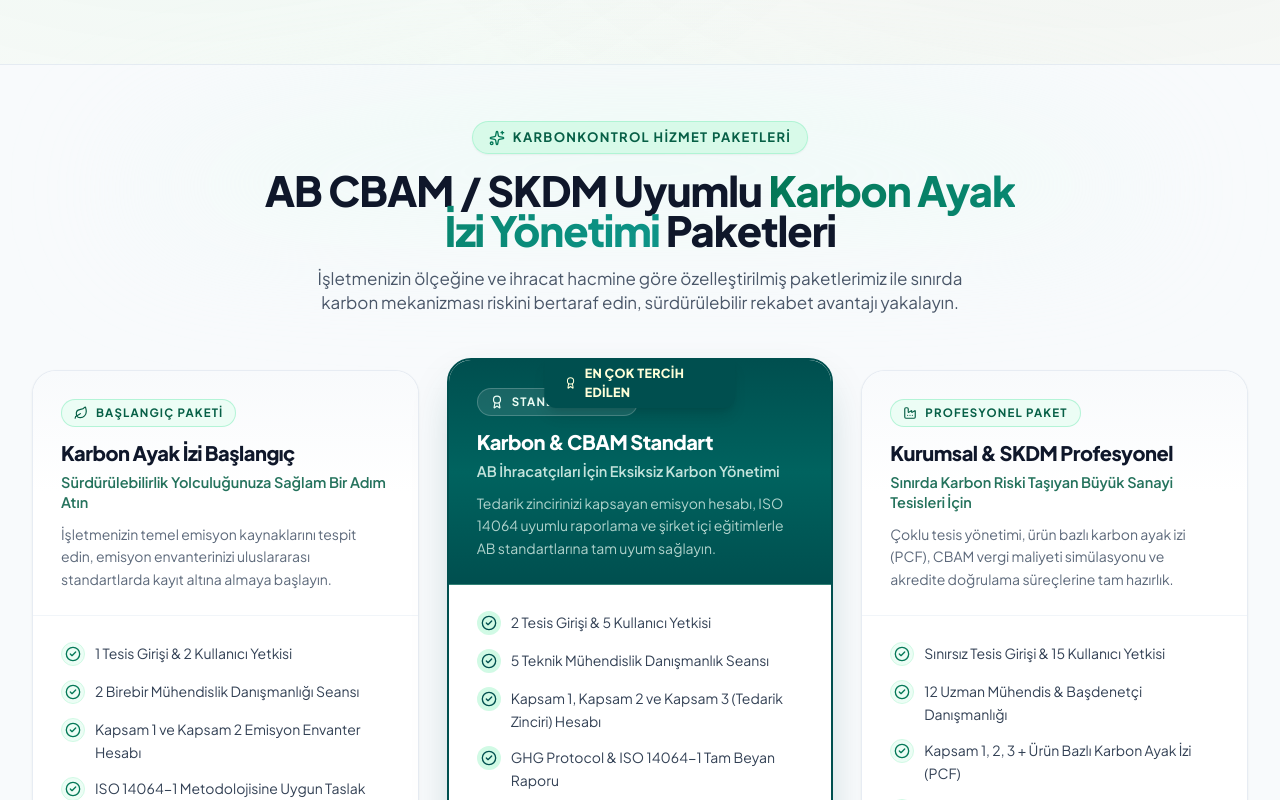
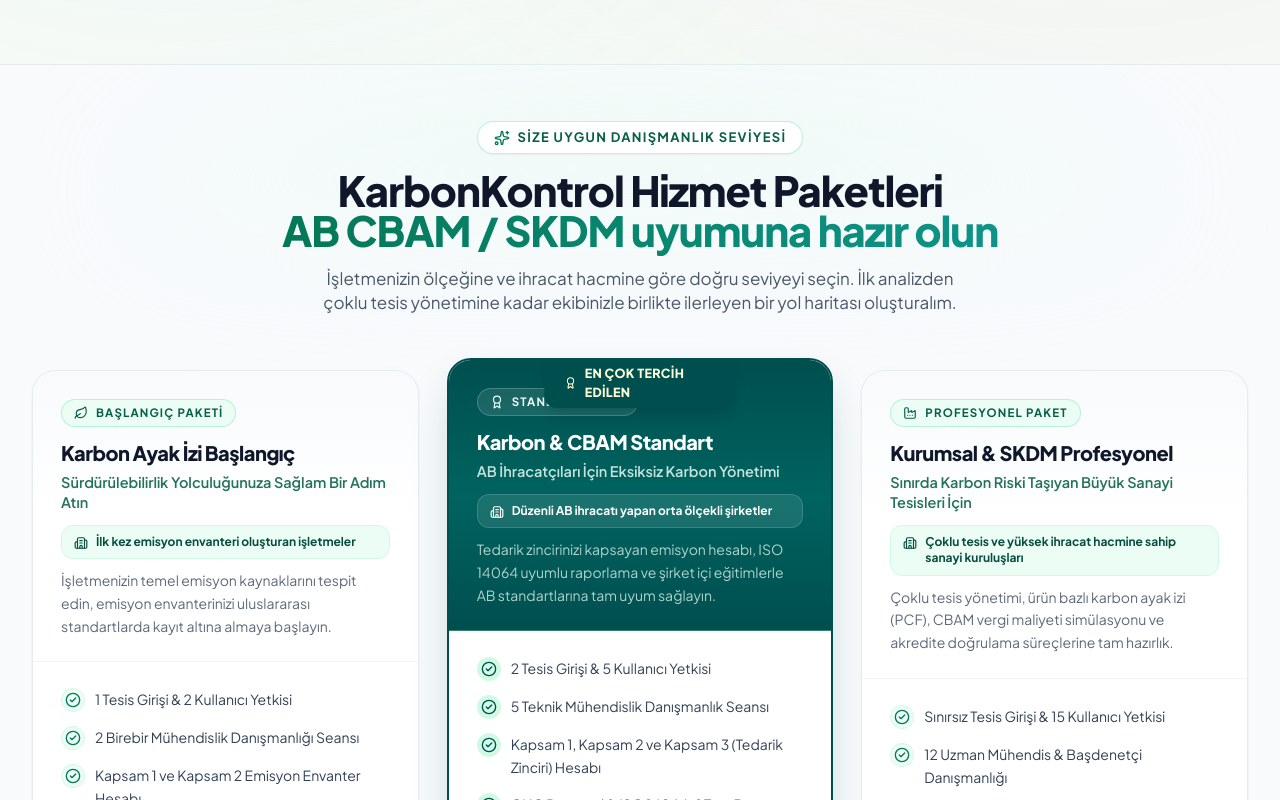
Before and after one commit to Garbaun/karbonkontrol.com.tr, a React (Vite) app: page / in a window 1280 px wide. Shown: the part 5140-5940 px from the top of the page. Built offline with nearby package versions, Linux system fonts and the light colour scheme; no server answers; the HTML template or start-up script is replaced by a standard one.

Commit message:
Refine service packages section

```diff
--- a/src/components/sections/PricingPackages.tsx
+++ b/src/components/sections/PricingPackages.tsx
@@ -10,6 +10,7 @@
   eyebrow: string
   title: string
   headline: string
+  audience: string
   description: string
   cta: string
   ctaVariant: 'solid' | 'outlined'
@@ -25,6 +26,7 @@
     eyebrow: 'Başlangıç Paketi',
     title: 'Karbon Ayak İzi Başlangıç',
     headline: 'Sürdürülebilirlik Yolculuğunuza Sağlam Bir Adım Atın',
+    audience: 'İlk kez emisyon envanteri oluşturan işletmeler',
     description:
       'İşletmenizin temel emisyon kaynaklarını tespit edin, emisyon envanterinizi uluslararası standartlarda kayıt altına almaya başlayın.',
     cta: 'Teklif Alın',
@@ -44,6 +46,7 @@
     eyebrow: 'Standart Paket',
     title: 'Karbon & CBAM Standart',
     headline: 'AB İhracatçıları İçin Eksiksiz Karbon Yönetimi',
+    audience: 'Düzenli AB ihracatı yapan orta ölçekli şirketler',
     description:
       'Tedarik zincirinizi kapsayan emisyon hesabı, ISO 14064 uyumlu raporlama ve şirket içi eğitimlerle AB standartlarına tam uyum sağlayın.',
     cta: 'Teklif Alın',
@@ -66,6 +69,7 @@
     eyebrow: 'Profesyonel Paket',
     title: 'Kurumsal & SKDM Profesyonel',
     headline: 'Sınırda Karbon Riski Taşıyan Büyük Sanayi Tesisleri İçin',
+    audience: 'Çoklu tesis ve yüksek ihracat hacmine sahip sanayi kuruluşları',
     description:
       'Çoklu tesis yönetimi, ürün bazlı karbon ayak izi (PCF), CBAM vergi maliyeti simülasyonu ve akredite doğrulama süreçlerine tam hazırlık.',
     cta: 'Teklif Alın',
@@ -102,24 +106,24 @@
 
       <div className="container-x relative section-padding py-14 sm:py-18 lg:py-22">
         <div className="text-center max-w-3xl mx-auto mb-10 sm:mb-14">
-          <div className="inline-flex items-center gap-2 rounded-full bg-emerald-100/80 border border-emerald-200/80 px-4 py-1.5 mb-4 shadow-sm">
+          <div className="inline-flex items-center gap-2 rounded-full bg-white border border-emerald-200/80 px-4 py-1.5 mb-4 shadow-sm">
             <Sparkles className="w-4 h-4 text-emerald-700 shrink-0" />
             <span className="text-[12.5px] sm:text-[13px] font-bold uppercase tracking-widest text-emerald-800">
-              KarbonKontrol Hizmet Paketleri
+              Size uygun danışmanlık seviyesi
             </span>
           </div>
 
           <h2 className="text-2xl sm:text-3xl lg:text-4xl xl:text-[2.6rem] font-extrabold tracking-tight text-slate-900 leading-tight mb-4">
-            AB CBAM / SKDM Uyumlu{' '}
+            KarbonKontrol Hizmet Paketleri
+            <br className="hidden sm:block" />
             <span className="bg-gradient-to-r from-emerald-700 to-teal-600 bg-clip-text text-transparent">
-              Karbon Ayak İzi Yönetimi
-            </span>{' '}
-            Paketleri
+              AB CBAM / SKDM uyumuna hazır olun
+            </span>
           </h2>
 
           <p className="text-[14.5px] sm:text-base lg:text-[17px] leading-relaxed text-slate-700 max-w-2xl mx-auto">
-            İşletmenizin ölçeğine ve ihracat hacmine göre özelleştirilmiş paketlerimiz ile
-            sınırda karbon mekanizması riskini bertaraf edin, sürdürülebilir rekabet avantajı yakalayın.
+            İşletmenizin ölçeğine ve ihracat hacmine göre doğru seviyeyi seçin. İlk analizden
+            çoklu tesis yönetimine kadar ekibinizle birlikte ilerleyen bir yol haritası oluşturalım.
           </p>
         </div>
 
@@ -182,6 +186,17 @@
                   >
                     {pkg.headline}
                   </p>
+                  <div
+                    className={cn(
+                      'mt-3 flex items-start gap-2 rounded-xl px-3 py-2 text-[12px] font-bold leading-snug',
+                      pkg.featured
+                        ? 'bg-white/10 text-white border border-white/15'
+                        : 'bg-emerald-50 text-emerald-900 border border-emerald-100',
+                    )}
+                  >
+                    <Building2 className="mt-0.5 h-3.5 w-3.5 shrink-0" />
+                    <span>{pkg.audience}</span>
+                  </div>
                   <p
                     className={cn(
                       'mt-2.5 text-[13px] sm:text-[14px] leading-relaxed',
@@ -225,7 +240,7 @@
                       )}
                     >
                       <Building2 className="w-4.5 h-4.5" />
-                      {pkg.cta}
+                      {pkg.cta} <span className="text-xs font-semibold opacity-75">→</span>
                     </button>
                   </div>
                 </div>
```
